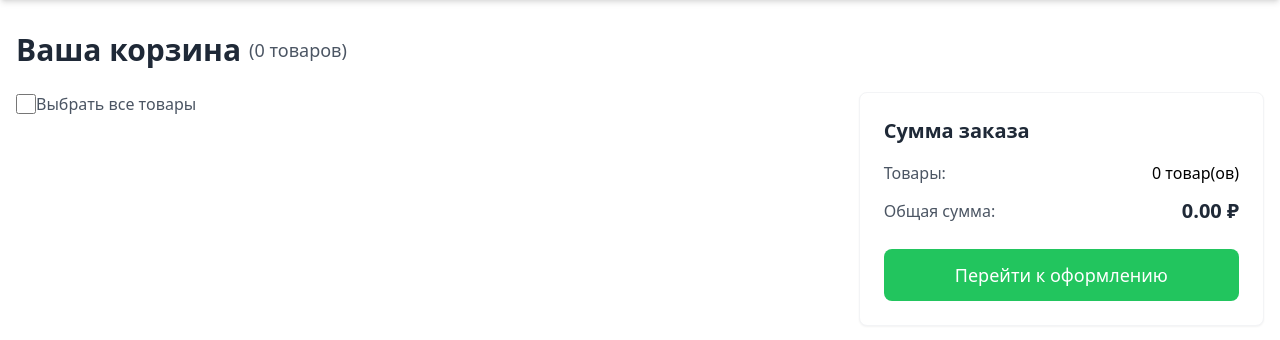
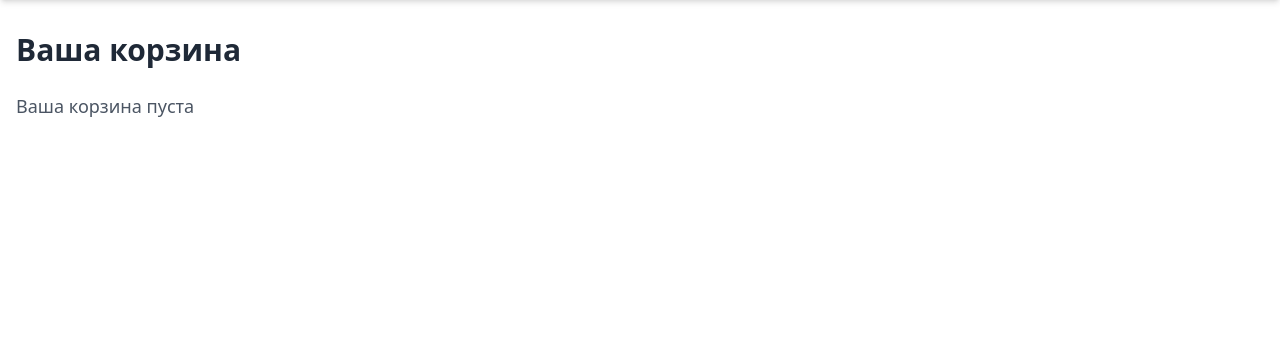
Before and after one commit to L1KASA/SimpleShop, a Django app: page /cart/ in a window 1280 px wide. Shown: the part 84-424 px from the top of the page. Run offline with Django 5.2, Linux system fonts and the light colour scheme; some libraries are stand-ins or nearby versions.

Commit message:
fix/cart_count-and-password-change-visibility

```diff
--- a/templates/cart/cart-view.html
+++ b/templates/cart/cart-view.html
@@ -4,14 +4,14 @@
     <div class="max-w-7xl mx-auto px-4 py-8">
         <h1 class="text-3xl font-bold text-gray-800 mb-6 flex items-center gap-2">
             Ваша корзина
-            {% if data.cart_count != 0 %}
+            {% if cart_count != 0 %}
                 <span id="cart-summary" class="text-lg font-medium text-gray-600">
                 ({{ cart_count }} товаров)
             </span>
             {% endif %}
         </h1>
 
-        {% if data.cart_count == 0 %}
+        {% if cart_count == 0 %}
             <p class="text-gray-600 text-lg">Ваша корзина пуста</p>
         {% else %}
             <div class="flex flex-col lg:flex-row gap-8">
--- a/templates/users/profile_navigate.html
+++ b/templates/users/profile_navigate.html
@@ -15,7 +15,7 @@
                             Мои заказы
                         </a>
                     </li>
-                    {% if not perms.social_django.change_usersocialauth %}
+                    {% if not users.has_usable_password %}
                         <li>
                             <a href="{% url 'users:change_password' %}" class="block text-blue-500 hover:text-blue-700">
                                 Сменить пароль
```
